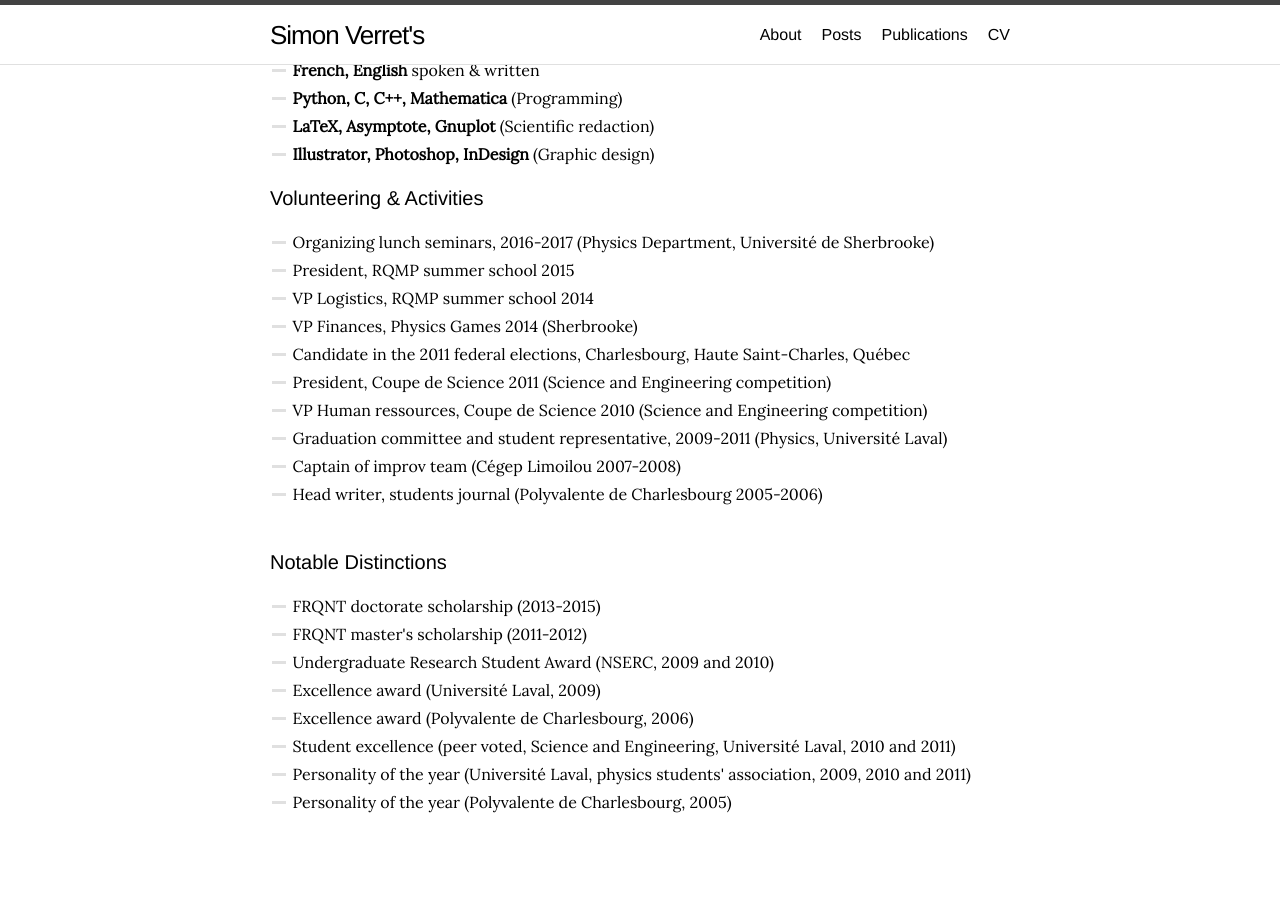
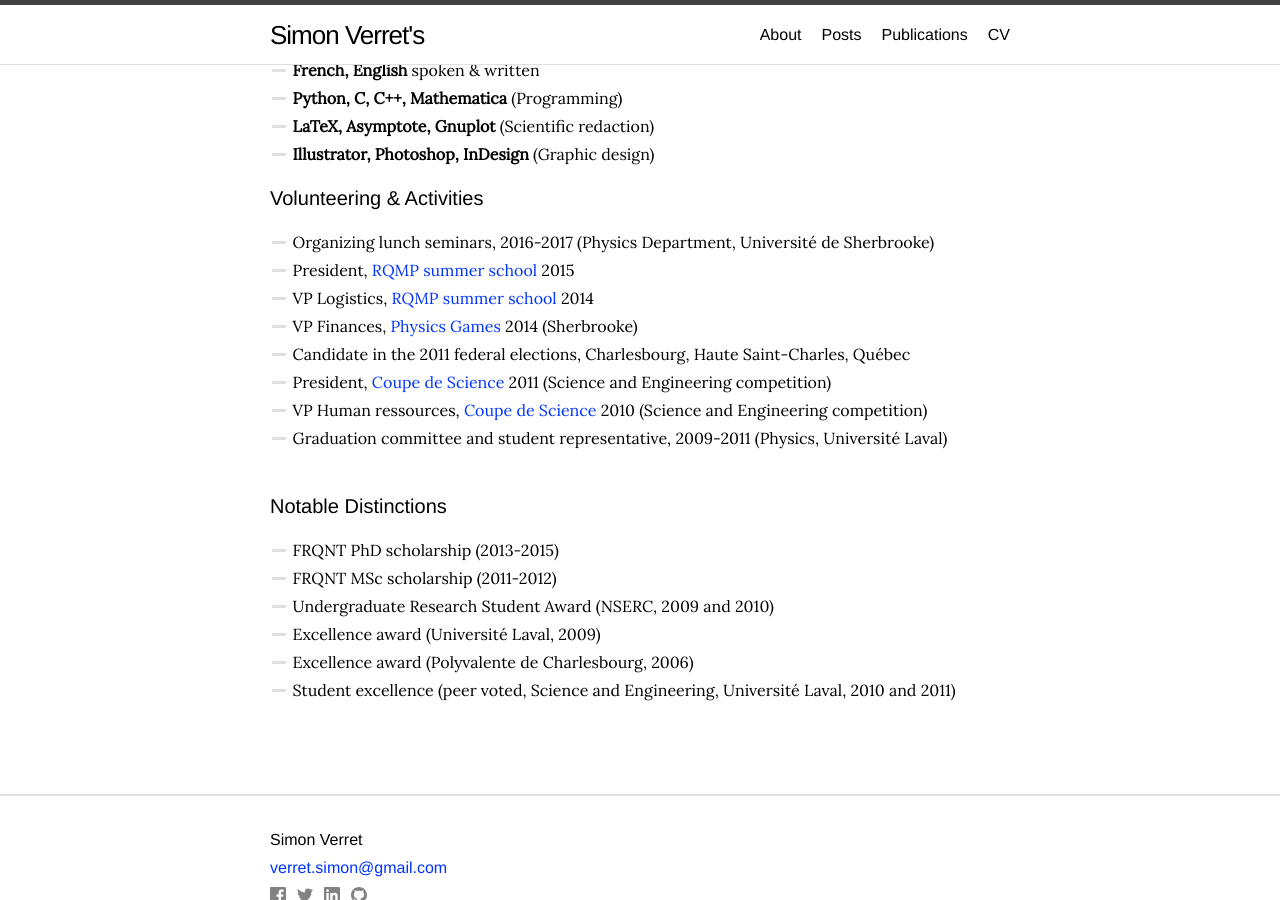
Before and after one commit to simonverret/simonverret.github.io, a Jekyll site: the page built from resume.md, in a window 1280 px wide and 900 px high, scrolled down 669 px. Built offline with Jekyll 4.4.1, drawn with Linux system fonts in a browser that asks for light colours.

```diff
--- a/resume.md
+++ b/resume.md
@@ -22,7 +22,7 @@ order: 5
 <div class="content">
 <p class="cp">
   <b>2011 - 2014, Université de Sherbrooke</b>
-  | With supplementary course in quantum information and computation, PHQ-737. Two weeks visiting at Harvard University.
+  | With supplementary course in quantum information and computation (PHQ-737). Two weeks visiting at Harvard University.
 </p>
 </div>
 
@@ -51,7 +51,7 @@ order: 5
 <div class="content">
 <p class="cp">
   <b>2017, Université de Sherbrooke</b>
-  | Redaction of the official reports for the main meetings of the research program. In San Francisco, November 2017 and in Montreal, may 2018.
+  | Redaction of the official reports for two meetings of <a href="https://www.cifar.ca/research/programs/quantum-materials">CIFAR's quantum materials program</a>, one in San Francisco, November 2017, the other in Montreal, May 2018.
 </p>
 </div>
 
@@ -105,26 +105,26 @@ order: 5
 <h2>Volunteering & Activities</h2>
 <ul>
 <li>Organizing lunch seminars, 2016-2017 (Physics Department, Université de Sherbrooke)</li>
-<li>President, RQMP summer school 2015 </li>
-<li>VP Logistics, RQMP summer school 2014</li>
-<li>VP Finances, Physics Games 2014 (Sherbrooke)</li>
+<li>President, <a href="http://rqemp.ca/en/index.html">RQMP summer school</a> 2015 </li>
+<li>VP Logistics, <a href="http://rqemp.ca/en/index.html">RQMP summer school</a> 2014</li>
+<li>VP Finances, <a href="http://jeuxdelaphysique.ca/en/home/">Physics Games</a> 2014 (Sherbrooke)</li>
 <li>Candidate in the 2011 federal elections, Charlesbourg, Haute Saint-Charles, Québec</li>
-<li>President, Coupe de Science 2011 (Science and Engineering competition)</li>
-<li>VP Human ressources, Coupe de Science 2010 (Science and Engineering competition)</li>
+<li>President, <a href="http://www.coupedescience.com/">Coupe de Science</a> 2011 (Science and Engineering competition)</li>
+<li>VP Human ressources, <a href="http://www.coupedescience.com/">Coupe de Science</a> 2010 (Science and Engineering competition)</li>
 <li>Graduation committee and student representative, 2009-2011 (Physics, Université Laval)</li>
-<li>Captain of improv team (Cégep Limoilou 2007-2008)</li>
-<li>Head writer, students journal (Polyvalente de Charlesbourg 2005-2006)</li>
+<!-- <li>Captain of improv team (Cégep Limoilou 2007-2008)</li> -->
+<!-- <li>Head writer, students journal (Polyvalente de Charlesbourg 2005-2006)</li> -->
 </ul>
 
 <br>
 <h2>Notable Distinctions</h2>
 <ul>
-<li>FRQNT doctorate scholarship (2013-2015)</li>
-<li>FRQNT master's scholarship (2011-2012)</li>
+<li>FRQNT PhD scholarship (2013-2015)</li>
+<li>FRQNT MSc scholarship (2011-2012)</li>
 <li>Undergraduate Research Student Award (NSERC, 2009 and 2010)</li>
 <li>Excellence award (Université Laval, 2009)</li>
 <li>Excellence award (Polyvalente de Charlesbourg, 2006)</li>
 <li>Student excellence (peer voted, Science and Engineering, Université Laval, 2010 and 2011)</li>
-<li>Personality of the year (Université Laval, physics students' association, 2009, 2010 and 2011)</li>
-<li>Personality of the year (Polyvalente de Charlesbourg, 2005)</li>
+<!-- <li>Personality of the year (Université Laval, physics students' association, 2009, 2010 and 2011)</li> -->
+<!-- <li>Personality of the year (Polyvalente de Charlesbourg, 2005)</li> -->
 </ul>
```
Also changed, not shown: other parts of resume.md (+2 -2 lines), publications.md (+3 -4 lines).
